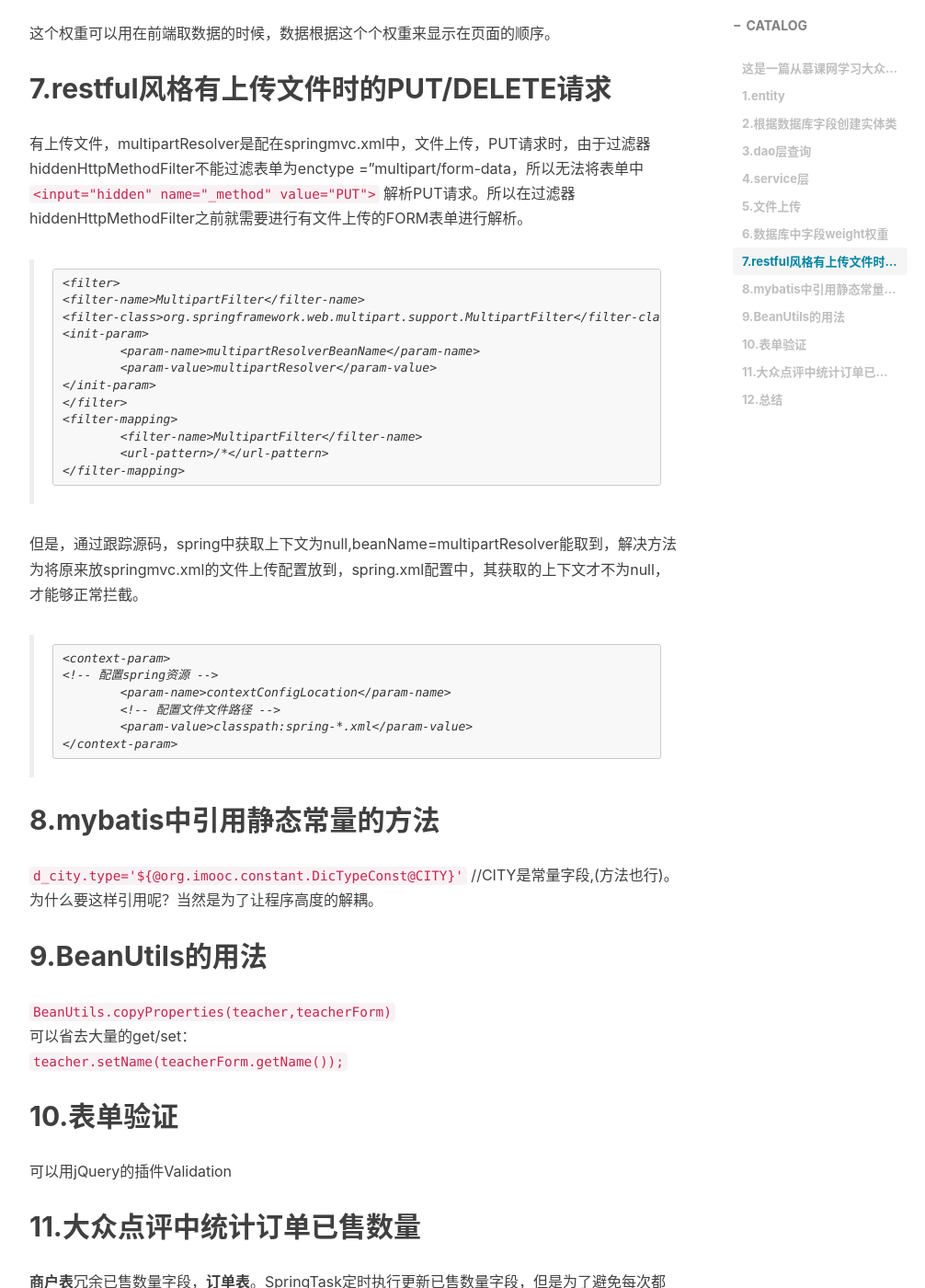
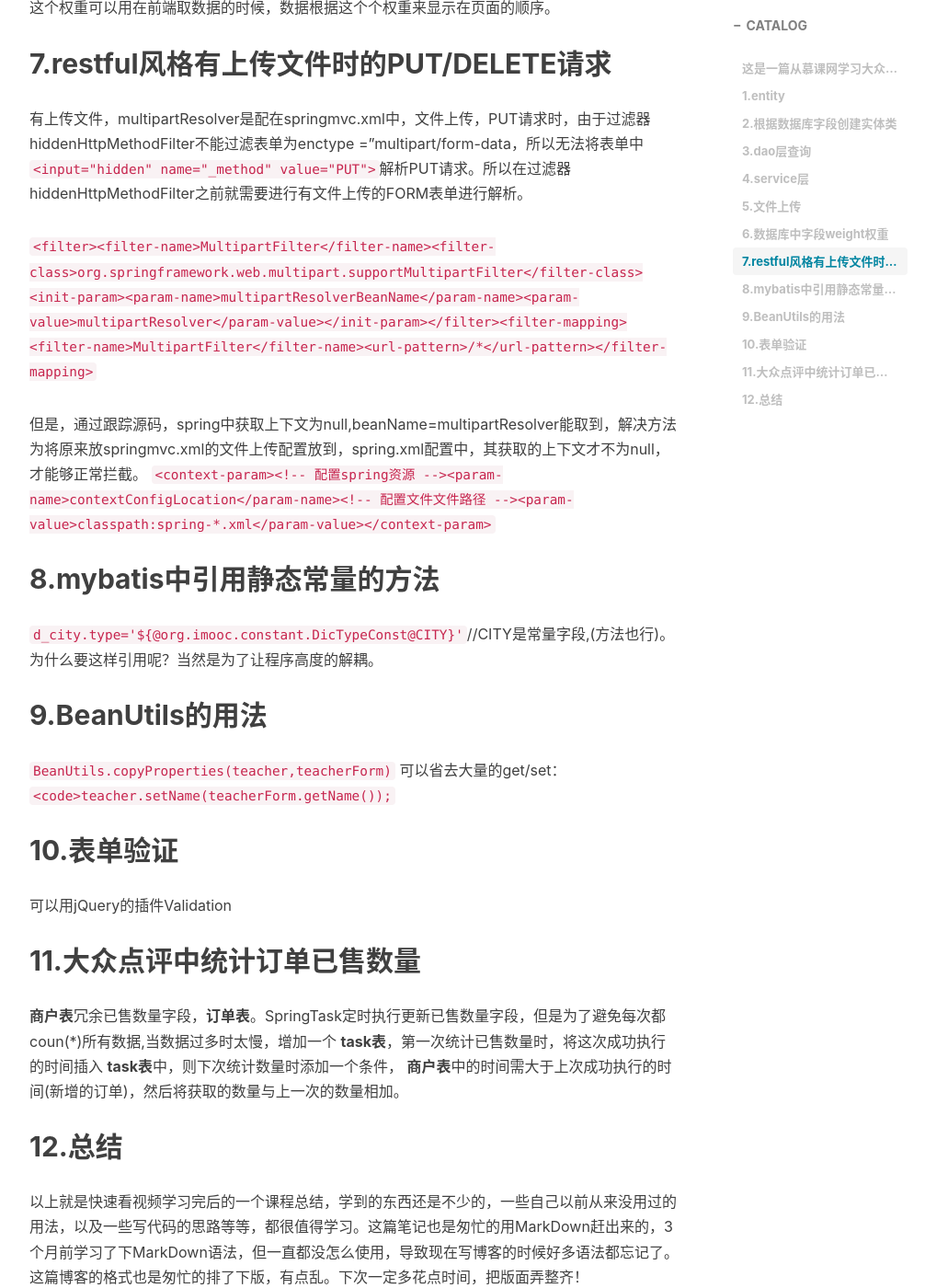
Before and after one commit to Bjorne1/Bjorne1.github.io, a Jekyll site: the page built from _posts/2018-08-19-CommonNote.md, in a window 1280 px wide and 1400 px high, scrolled down 1458 px. Shown: the whole window at 92% size, without its empty margins (233-1239 px from the left). Built offline with Jekyll 4.4.1, drawn with Linux system fonts in a browser that asks for light colours; nearby versions of some CDN libraries; comment, search, counter and statistics services are not loaded.

Commit message:
Format Update

```diff
--- a/_posts/2018-08-19-CommonNote.md
+++ b/_posts/2018-08-19-CommonNote.md
@@ -9,69 +9,66 @@ catalog: true
 tags:
     - Notes
 ---
+# 这是一篇从慕课网学习大众点评开发的笔记
 
-
-# 这是一篇从慕课网学习大众点评开发的笔记
-> 课程的链接为[IT段子手详解MyBatis遇到Spring 秒学Java SSM开发大众点评](https://coding.imooc.com/class/105.html)<br>
+> 课程的链接为[IT段子手详解MyBatis遇到Spring 秒学Java SSM开发大众点评](https://coding.imooc.com/class/105.html)
 
 ## 1.entity
+
 字段long 别用基本类型，用Long封装类更好，数据库取出来为null，更方便用。
 
 ## 2.根据数据库字段创建实体类
+
 这种方法感觉用idea自动创建更为方便。在这只是贴上如何在数据库查询某表的字段。
- <code>SELECT COLUMN_name FROM information_schema.COLUMNS WHERE table_schema='comment' AND table_name='ad'</code><br>
+`SELECT COLUMN_name FROM information_schema.COLUMNS WHERE table_schema='comment' AND table_name='ad'`
 通过以上代码即可查询到数据库comment中ad表中的字段，以前从来不知道数据库还可以这样查，于是便记下来。
 
 ## 3.dao层查询
-<code>int add();</code>返回int是为了查看影响的条数，后面有可能用得到。
+
+`int add();`
+返回int是为了查看影响的条数，后面有可能用得到。
 
 ## 4.service层
-<code>public boolean add(){}</code>返回值为boolean可以用来判断是否新增成功。
+
+<code>public boolean add(){}</code>
+返回值为boolean可以用来判断是否新增成功。
 
 ## 5.文件上传
+
 利用MultipartFile实现文件上传
 
 ## 6.数据库中字段weight权重
+
 这个权重可以用在前端取数据的时候，数据根据这个个权重来显示在页面的顺序。
 
 ## 7.restful风格有上传文件时的PUT/DELETE请求
-有上传文件，multipartResolver是配在springmvc.xml中，文件上传，PUT请求时，由于过滤器hiddenHttpMethodFilter不能过滤表单为enctype ="multipart/form-data，所以无法将表单中<code><input="hidden" name="_method" value="PUT"></code> 解析PUT请求。所以在过滤器hiddenHttpMethodFilter之前就需要进行有文件上传的FORM表单进行解析。
->     <filter>
-	<filter-name>MultipartFilter</filter-name>
-	<filter-class>org.springframework.web.multipart.support.MultipartFilter</filter-class>
-	<init-param>
-		<param-name>multipartResolverBeanName</param-name>
-		<param-value>multipartResolver</param-value>
-	</init-param>
-	</filter>
-	<filter-mapping>
-		<filter-name>MultipartFilter</filter-name>
-		<url-pattern>/*</url-pattern>
-	</filter-mapping>
+
+有上传文件，multipartResolver是配在springmvc.xml中，文件上传，PUT请求时，由于过滤器hiddenHttpMethodFilter不能过滤表单为enctype ="multipart/form-data，所以无法将表单中`<input="hidden" name="_method" value="PUT">`解析PUT请求。所以在过滤器hiddenHttpMethodFilter之前就需要进行有文件上传的FORM表单进行解析。
+
+`<filter><filter-name>MultipartFilter</filter-name><filter-class>org.springframework.web.multipart.supportMultipartFilter</filter-class><init-param><param-name>multipartResolverBeanName</param-name><param-value>multipartResolver</param-value></init-param></filter><filter-mapping><filter-name>MultipartFilter</filter-name><url-pattern>/*</url-pattern></filter-mapping>`
 
 但是，通过跟踪源码，spring中获取上下文为null,beanName=multipartResolver能取到，解决方法为将原来放springmvc.xml的文件上传配置放到，spring.xml配置中，其获取的上下文才不为null，才能够正常拦截。
-
->	<context-param>
-    <!-- 配置spring资源 -->
-		<param-name>contextConfigLocation</param-name>
-		<!-- 配置文件文件路径 -->
-		<param-value>classpath:spring-*.xml</param-value>
-	</context-param>
+`<context-param><!-- 配置spring资源 --><param-name>contextConfigLocation</param-name><!-- 配置文件文件路径 --><param-value>classpath:spring-*.xml</param-value></context-param>`
 
 ## 8.mybatis中引用静态常量的方法
-<code>d_city.type='${@org.imooc.constant.DicTypeConst@CITY}'</code> //CITY是常量字段,(方法也行)。
+
+`d_city.type='${@org.imooc.constant.DicTypeConst@CITY}'`//CITY是常量字段,(方法也行)。
 为什么要这样引用呢？当然是为了让程序高度的解耦。
 
 ## 9.BeanUtils的用法
-<code>BeanUtils.copyProperties(teacher,teacherForm)</code><br>
-可以省去大量的get/set：<br>
-<code>teacher.setName(teacherForm.getName());</code>
+
+`BeanUtils.copyProperties(teacher,teacherForm)`
+可以省去大量的get/set：
+`<code>teacher.setName(teacherForm.getName());`
 
 ## 10.表单验证
+
 可以用jQuery的插件Validation
 
 ## 11.大众点评中统计订单已售数量
+
 **商户表**冗余已售数量字段，**订单表**。SpringTask定时执行更新已售数量字段，但是为了避免每次都coun(*)所有数据,当数据过多时太慢，增加一个 **task表**，第一次统计已售数量时，将这次成功执行的时间插入 **task表**中，则下次统计数量时添加一个条件， **商户表**中的时间需大于上次成功执行的时间(新增的订单)，然后将获取的数量与上一次的数量相加。
 
 ## 12.总结
+
 以上就是快速看视频学习完后的一个课程总结，学到的东西还是不少的，一些自己以前从来没用过的用法，以及一些写代码的思路等等，都很值得学习。这篇笔记也是匆忙的用MarkDown赶出来的，3个月前学习了下MarkDown语法，但一直都没怎么使用，导致现在写博客的时候好多语法都忘记了。这篇博客的格式也是匆忙的排了下版，有点乱。下次一定多花点时间，把版面弄整齐！
```
